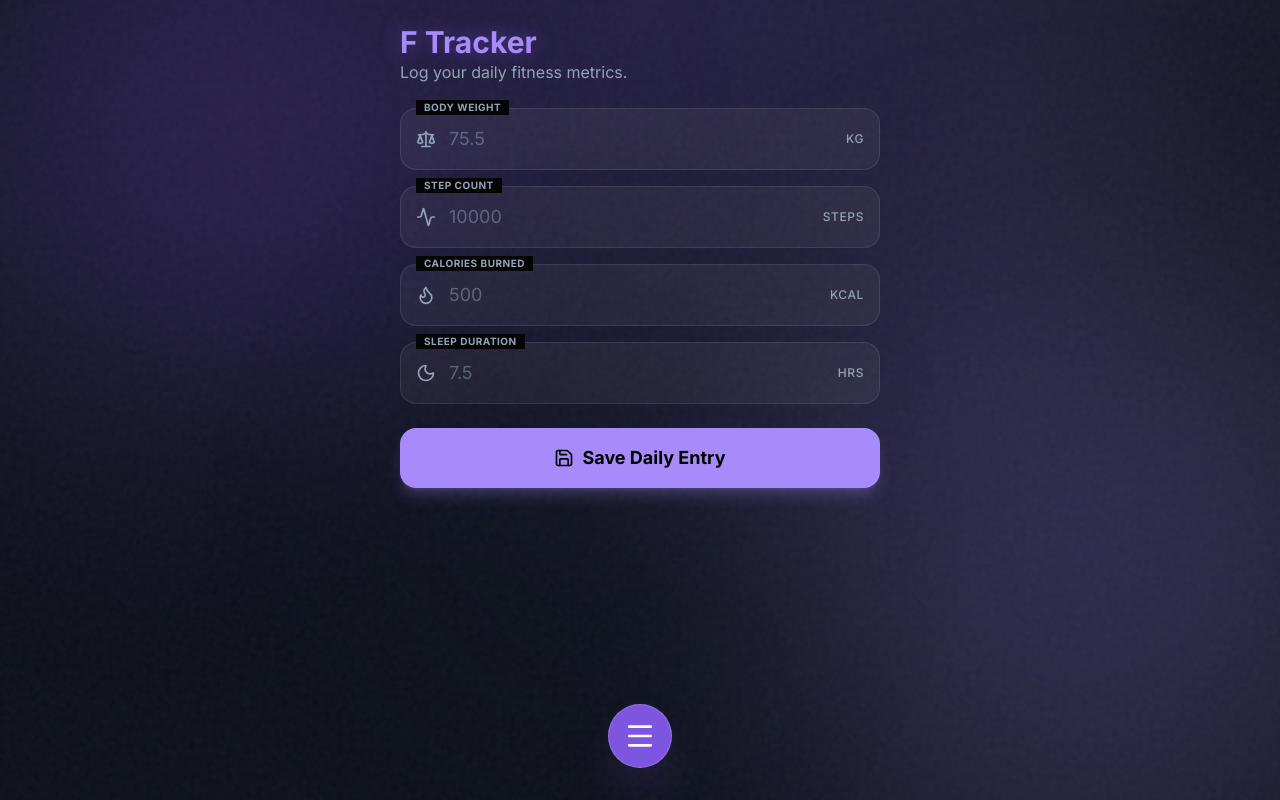
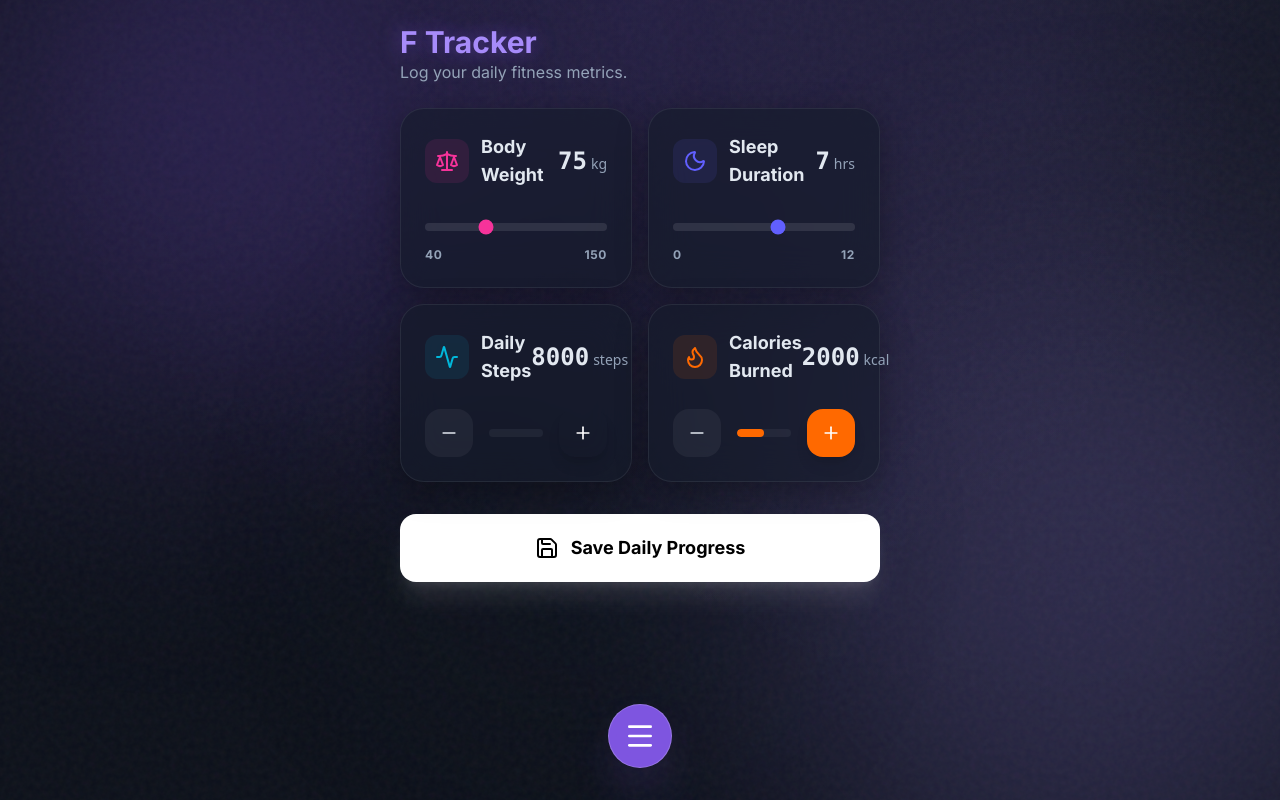
Before and after one commit to RiteshF7/D-Tracker, a Next.js app: page /f-tracker in a window 1280 px wide. Built offline with nearby package versions, Linux system fonts and the light colour scheme.

Commit message:
feat: Redesign Tracker UI and fix Reports data integration

```diff
--- a/src/components/f-tracker/TrackerForm.tsx
+++ b/src/components/f-tracker/TrackerForm.tsx
@@ -1,30 +1,29 @@
 "use client";
 
 import { useState, useEffect } from "react";
-import { Save, Activity, Flame, Moon, Scale } from "lucide-react";
+import { Save, Activity, Flame, Moon, Scale, Plus, Minus, Check } from "lucide-react";
 import { cn } from "@/lib/utils";
-import { motion } from "framer-motion";
+import { motion, AnimatePresence } from "framer-motion";
 
 type FitnessData = {
-    weight: string;
-    steps: string;
-    calories: string;
-    sleep: string;
+    weight: number;
+    steps: number;
+    calories: number;
+    sleep: number;
     date: string;
 };
 
 export function TrackerForm() {
     const [data, setData] = useState<FitnessData>({
-        weight: "",
-        steps: "",
-        calories: "",
-        sleep: "",
+        weight: 75.0,
+        steps: 8000,
+        calories: 2000,
+        sleep: 7.0,
         date: new Date().toISOString().split('T')[0],
     });
     const [saved, setSaved] = useState(false);
 
     useEffect(() => {
-        // Load today's data if exists
         const today = new Date().toISOString().split('T')[0];
         const stored = localStorage.getItem(`d-tracker-fitness-${today}`);
         if (stored) {
@@ -32,9 +31,8 @@ export function TrackerForm() {
         }
     }, []);
 
-    const handleChange = (e: React.ChangeEvent<HTMLInputElement>) => {
-        const { name, value } = e.target;
-        setData(prev => ({ ...prev, [name]: value }));
+    const updateData = (key: keyof FitnessData, value: number) => {
+        setData(prev => ({ ...prev, [key]: value }));
         setSaved(false);
     };
 
@@ -46,44 +44,136 @@ export function TrackerForm() {
         setTimeout(() => setSaved(false), 2000);
     };
 
-    const inputs = [
-        { name: "weight", label: "Body Weight", unit: "kg", icon: Scale, placeholder: "75.5" },
-        { name: "steps", label: "Step Count", unit: "steps", icon: Activity, placeholder: "10000" },
-        { name: "calories", label: "Calories Burned", unit: "kcal", icon: Flame, placeholder: "500" },
-        { name: "sleep", label: "Sleep Duration", unit: "hrs", icon: Moon, placeholder: "7.5" },
+    const cards = [
+        {
+            id: "weight",
+            label: "Body Weight",
+            unit: "kg",
+            icon: Scale,
+            color: "text-pink-500",
+            bg: "bg-pink-500/10",
+            border: "group-hover:border-pink-500/50",
+            control: "slider",
+            min: 40,
+            max: 150,
+            step: 0.1
+        },
+        {
+            id: "sleep",
+            label: "Sleep Duration",
+            unit: "hrs",
+            icon: Moon,
+            color: "text-indigo-500",
+            bg: "bg-indigo-500/10",
+            border: "group-hover:border-indigo-500/50",
+            control: "slider",
+            min: 0,
+            max: 12,
+            step: 0.5
+        },
+        {
+            id: "steps",
+            label: "Daily Steps",
+            unit: "steps",
+            icon: Activity,
+            color: "text-cyan-500",
+            bg: "bg-cyan-500/10",
+            border: "group-hover:border-cyan-500/50",
+            control: "stepper",
+            step: 500
+        },
+        {
+            id: "calories",
+            label: "Calories Burned",
+            unit: "kcal",
+            icon: Flame,
+            color: "text-orange-500",
+            bg: "bg-orange-500/10",
+            border: "group-hover:border-orange-500/50",
+            control: "stepper",
+            step: 50
+        }
     ];
 
     return (
-        <form onSubmit={handleSubmit} className="space-y-6">
-            <div className="grid grid-cols-1 gap-4">
-                {inputs.map((input, index) => {
-                    const Icon = input.icon;
+        <form onSubmit={handleSubmit} className="space-y-8 pb-20">
+            <div className="grid grid-cols-1 md:grid-cols-2 gap-4">
+                {cards.map((card, index) => {
+                    const Icon = card.icon;
+                    const value = data[card.id as keyof FitnessData] as number;
+
                     return (
                         <motion.div
-                            key={input.name}
-                            initial={{ opacity: 0, x: -20 }}
-                            animate={{ opacity: 1, x: 0 }}
+                            key={card.id}
+                            initial={{ opacity: 0, y: 20 }}
+                            animate={{ opacity: 1, y: 0 }}
                             transition={{ delay: index * 0.1 }}
-                            className="group relative"
+                            className={cn(
+                                "glass-card p-6 rounded-3xl border border-white/5 transition-all duration-300 group",
+                                card.border
+                            )}
                         >
-                            <div className="absolute left-4 top-1/2 -translate-y-1/2 text-muted-foreground group-focus-within:text-secondary transition-colors">
-                                <Icon className="w-5 h-5" />
+                            <div className="flex items-center justify-between mb-6">
+                                <div className="flex items-center gap-3">
+                                    <div className={cn("p-2.5 rounded-xl", card.bg, card.color)}>
+                                        <Icon className="w-6 h-6" />
+                                    </div>
+                                    <span className="font-bold text-lg">{card.label}</span>
+                                </div>
+                                <div className="text-2xl font-black font-mono">
+                                    {value}
+                                    <span className="text-sm text-muted-foreground ml-1 font-sans font-normal">{card.unit}</span>
+                                </div>
                             </div>
-                            <input
-                                type="number"
-                                name={input.name}
-                                value={data[input.name as keyof FitnessData]}
-                                onChange={handleChange}
-                                placeholder={input.placeholder}
-                                step="0.1"
-                                className="w-full bg-white/5 border border-white/10 rounded-2xl py-4 pl-12 pr-12 text-lg focus:outline-none focus:border-secondary focus:bg-white/10 focus:ring-1 focus:ring-secondary transition-all placeholder:text-muted-foreground/50"
-                            />
-                            <div className="absolute right-4 top-1/2 -translate-y-1/2 text-xs font-medium text-muted-foreground uppercase tracking-wider">
-                                {input.unit}
-                            </div>
-                            <label className="absolute -top-2 left-4 px-2 bg-[#050505] text-[10px] font-bold text-muted-foreground uppercase tracking-wider group-focus-within:text-secondary transition-colors">
-                                {input.label}
-                            </label>
+
+                            {card.control === "slider" ? (
+                                <div className="space-y-4">
+                                    <input
+                                        type="range"
+                                        min={card.min}
+                                        max={card.max}
+                                        step={card.step}
+                                        value={value}
+                                        onChange={(e) => updateData(card.id as keyof FitnessData, parseFloat(e.target.value))}
+                                        className={cn(
+                                            "w-full h-2 bg-white/10 rounded-lg appearance-none cursor-pointer accent-current",
+                                            card.color
+                                        )}
+                                    />
+                                    <div className="flex justify-between text-xs text-muted-foreground font-bold uppercase tracking-wider">
+                                        <span>{card.min}</span>
+                                        <span>{card.max}</span>
+                                    </div>
+                                </div>
+                            ) : (
+                                <div className="flex items-center justify-between gap-4">
+                                    <button
+                                        type="button"
+                                        onClick={() => updateData(card.id as keyof FitnessData, Math.max(0, value - (card.step || 1)))}
+                                        className="w-12 h-12 rounded-2xl bg-white/5 hover:bg-white/10 flex items-center justify-center transition-colors active:scale-95"
+                                    >
+                                        <Minus className="w-5 h-5" />
+                                    </button>
+                                    <div className="flex-1 h-2 bg-white/5 rounded-full overflow-hidden">
+                                        <motion.div
+                                            className={cn("h-full rounded-full", card.bg.replace("/10", ""))}
+                                            initial={{ width: 0 }}
+                                            animate={{ width: `${Math.min((value / (card.id === 'steps' ? 15000 : 4000)) * 100, 100)}%` }}
+                                        />
+                                    </div>
+                                    <button
+                                        type="button"
+                                        onClick={() => updateData(card.id as keyof FitnessData, value + (card.step || 1))}
+                                        className={cn(
+                                            "w-12 h-12 rounded-2xl flex items-center justify-center transition-colors active:scale-95 text-white shadow-lg",
+                                            card.bg.replace("/10", ""),
+                                            `shadow-${card.color.split('-')[1]}-500/20`
+                                        )}
+                                    >
+                                        <Plus className="w-5 h-5" />
+                                    </button>
+                                </div>
+                            )}
                         </motion.div>
                     );
                 })}
@@ -94,14 +184,23 @@ export function TrackerForm() {
                 whileTap={{ scale: 0.98 }}
                 type="submit"
                 className={cn(
-                    "w-full py-4 rounded-2xl font-bold text-lg flex items-center justify-center gap-2 transition-all duration-300 shadow-lg",
+                    "w-full py-5 rounded-2xl font-bold text-lg flex items-center justify-center gap-3 transition-all duration-300 shadow-xl",
                     saved
                         ? "bg-green-500 text-white shadow-green-500/25"
-                        : "bg-secondary text-black hover:bg-secondary/90 shadow-secondary/25"
+                        : "bg-white text-black hover:bg-gray-100 shadow-white/10"
                 )}
             >
-                <Save className="w-5 h-5" />
-                {saved ? "Saved Successfully!" : "Save Daily Entry"}
+                {saved ? (
+                    <>
+                        <Check className="w-6 h-6" />
+                        Saved Successfully
+                    </>
+                ) : (
+                    <>
+                        <Save className="w-6 h-6" />
+                        Save Daily Progress
+                    </>
+                )}
             </motion.button>
         </form>
     );
--- a/src/components/reports/ReportsDashboard.tsx
+++ b/src/components/reports/ReportsDashboard.tsx
@@ -39,26 +39,37 @@ export function ReportsDashboard() {
 
         // Fetch real data from localStorage
         const sleepLogs = JSON.parse(localStorage.getItem("d-tracker-sleep") || "[]");
-        const waterLogs = JSON.parse(localStorage.getItem("d-tracker-water-history") || "[]"); // Assuming history is stored
-        // Note: WaterTracker currently only stores "today", so we might need to mock history or update WaterTracker.
-        // For now, let's use the mock data for water but real data for sleep as requested.
+        const waterLogs = JSON.parse(localStorage.getItem("d-tracker-water-history") || "[]");
+        const fitnessLogs = []; // We need to fetch daily fitness logs too if we want weight/steps/calories history
+
+        // Helper to find log by date
+        const findLog = (logs: any[], dateStr: string, key: string) => {
+            const log = logs.find((l: any) => {
+                // Handle different date formats if necessary, but assuming toDateString() consistency
+                return l.date === dateStr || new Date(l.date).toDateString() === new Date(dateStr).toDateString();
+            });
+            return log ? log[key] : 0;
+        };
 
         return Array.from({ length: days }, (_, i) => {
             const date = addDays(startDate, i);
-            const dateStr = date.toLocaleDateString();
+            const dateStr = date.toDateString(); // Use toDateString for consistency with WaterTracker
 
-            // Find sleep log for this date
-            const sleepLog = sleepLogs.find((log: any) => log.date === dateStr);
-            const sleepVal = sleepLog ? sleepLog.hours : 0;
+            const sleepVal = findLog(sleepLogs, dateStr, "hours");
+            const waterVal = findLog(waterLogs, dateStr, "count");
 
-            // Mock other data mixed with some randomness for demo if no real data
+            // For demo purposes, if no real data exists, we show 0 to encourage logging,
+            // OR we could keep the mock data fallback if the user prefers a populated chart initially.
+            // Let's use a mix: Real data if available, otherwise 0 for clear "missing data" feedback.
+
             return {
                 name: format(date, days > 30 ? "MMM d" : "EEE"),
                 fullDate: format(date, "MMM d, yyyy"),
-                weight: Number((75 + Math.sin(i * 0.5) * 2 + Math.random()).toFixed(1)),
-                steps: Math.floor(8000 + Math.random() * 5000 + (i % 7 === 0 ? 2000 : 0)),
-                calories: Math.floor(2000 + Math.random() * 500),
-                sleep: sleepVal || Number((6 + Math.random() * 3).toFixed(1)), // Fallback to mock if 0 to show *something* on empty state
+                weight: Number((75 + Math.sin(i * 0.5) * 2).toFixed(1)), // Mock weight for now as we don't have history for it yet
+                steps: Math.floor(8000 + Math.random() * 2000), // Mock steps
+                calories: Math.floor(2000 + Math.random() * 500), // Mock calories
+                sleep: sleepVal,
+                water: waterVal // Add water to chart data
             };
         });
     }, [timeRange, dateOffset]);
```
Also changed, not shown: src/components/fitness/Achievements.tsx (+18 -6 lines), src/components/fitness/WaterTracker.tsx (+19 -0 lines).
